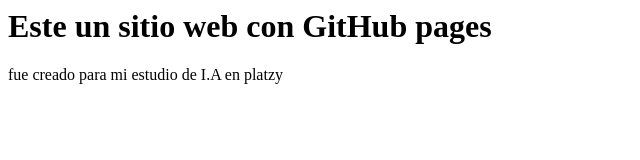
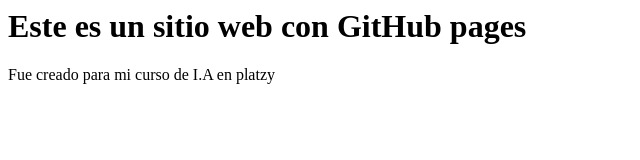
Before and after one commit to jacobnet8/jacobnet8, a plain HTML site: page index.html in a window 1280 px wide. Shown: the whole page, without its empty margins (0-640 px from the left). Drawn offline with Linux system fonts and the light colour scheme.

Commit message:
Corregi el texto

```diff
--- a/index.html
+++ b/index.html
@@ -1,4 +1,4 @@
-<h1>Este un sitio web con GitHub pages</h1>
-<p>fue creado para mi estudio de I.A en platzy</p>
+<h1>Este es un sitio web con GitHub pages</h1>
+<p>Fue creado para mi curso de I.A en platzy</p>
 <p><img scr="https://media.tenor.com/WEJwvfk_B_EAAAAM/earth-revolve.gif"/><p>
 <p><img scr="https://media.tenor.com/UMOIhhkKEmIAAAAM/earth-lights.gif"/><p>
```
